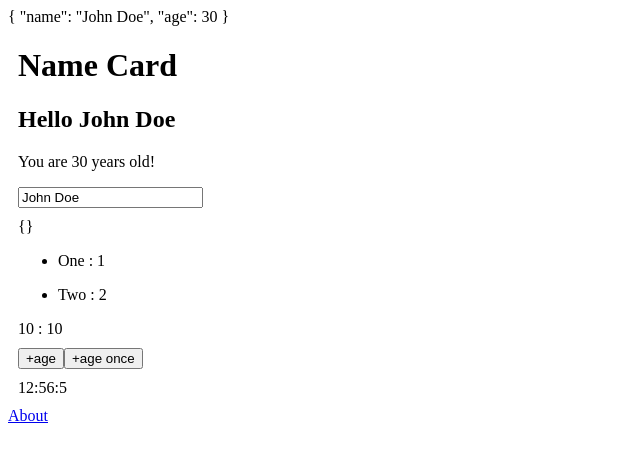
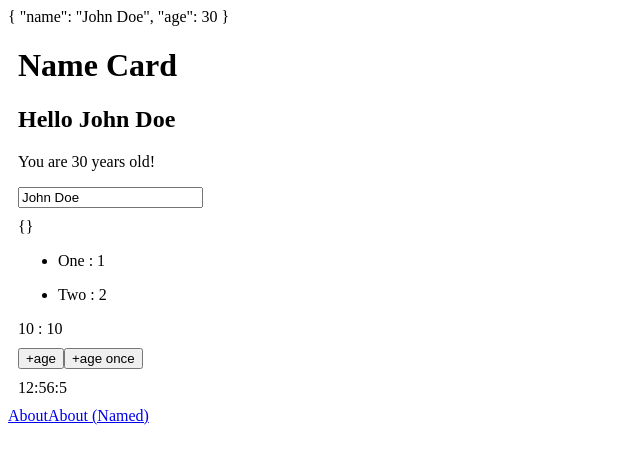
Before and after one commit to itsgg/hello-vue, a Vue app: page /#/ in a window 1280 px wide. Shown: the top 464 px of the page, without its empty margins (0-640 px from the left). Built offline with nearby package versions, Linux system fonts and the light colour scheme.

Commit message:
Added named vue component

```diff
--- a/src/views/Welcome.vue
+++ b/src/views/Welcome.vue
@@ -26,6 +26,7 @@
     </div>
 
     <router-link to="/about">About</router-link>
+    <router-link :to="{ name: 'About' }">About (Named)</router-link>
   </div>
 </template>
 
```
